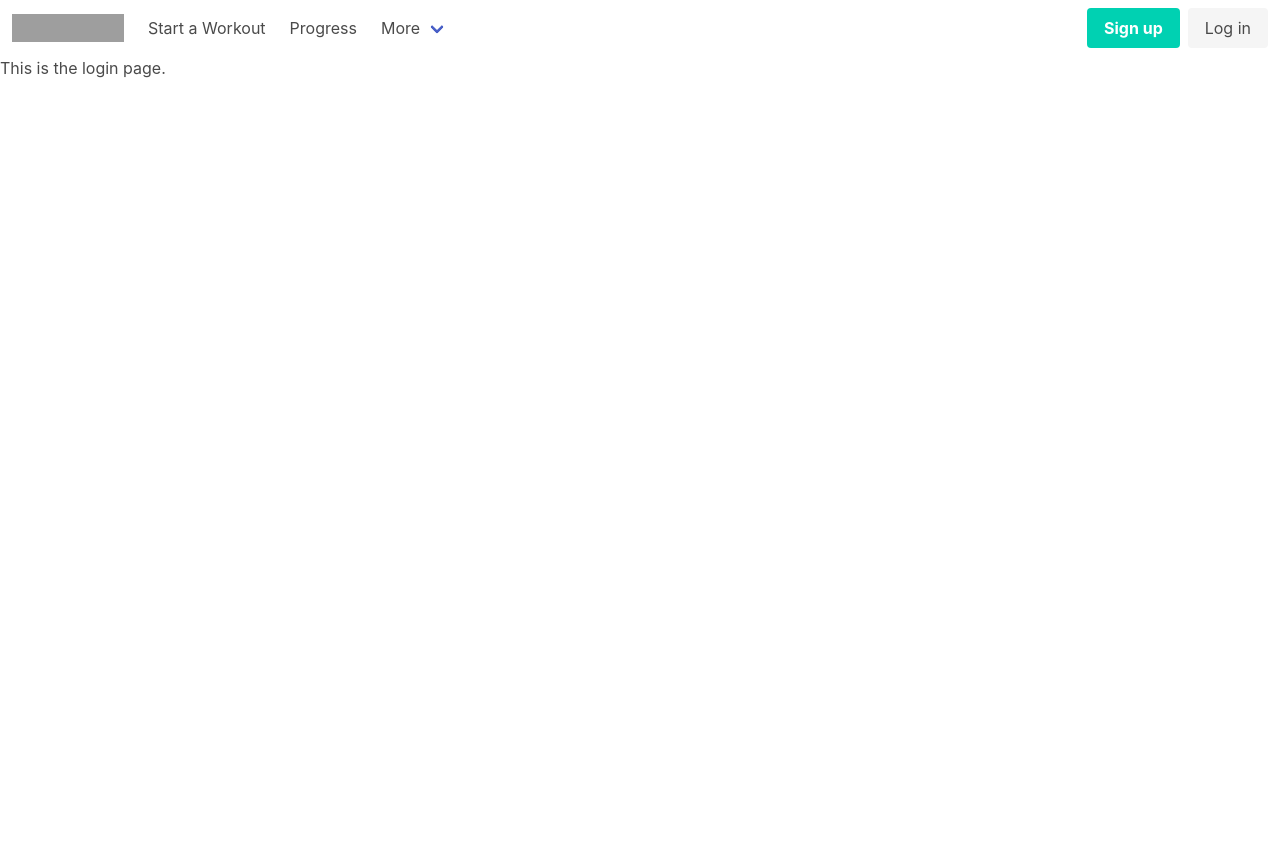
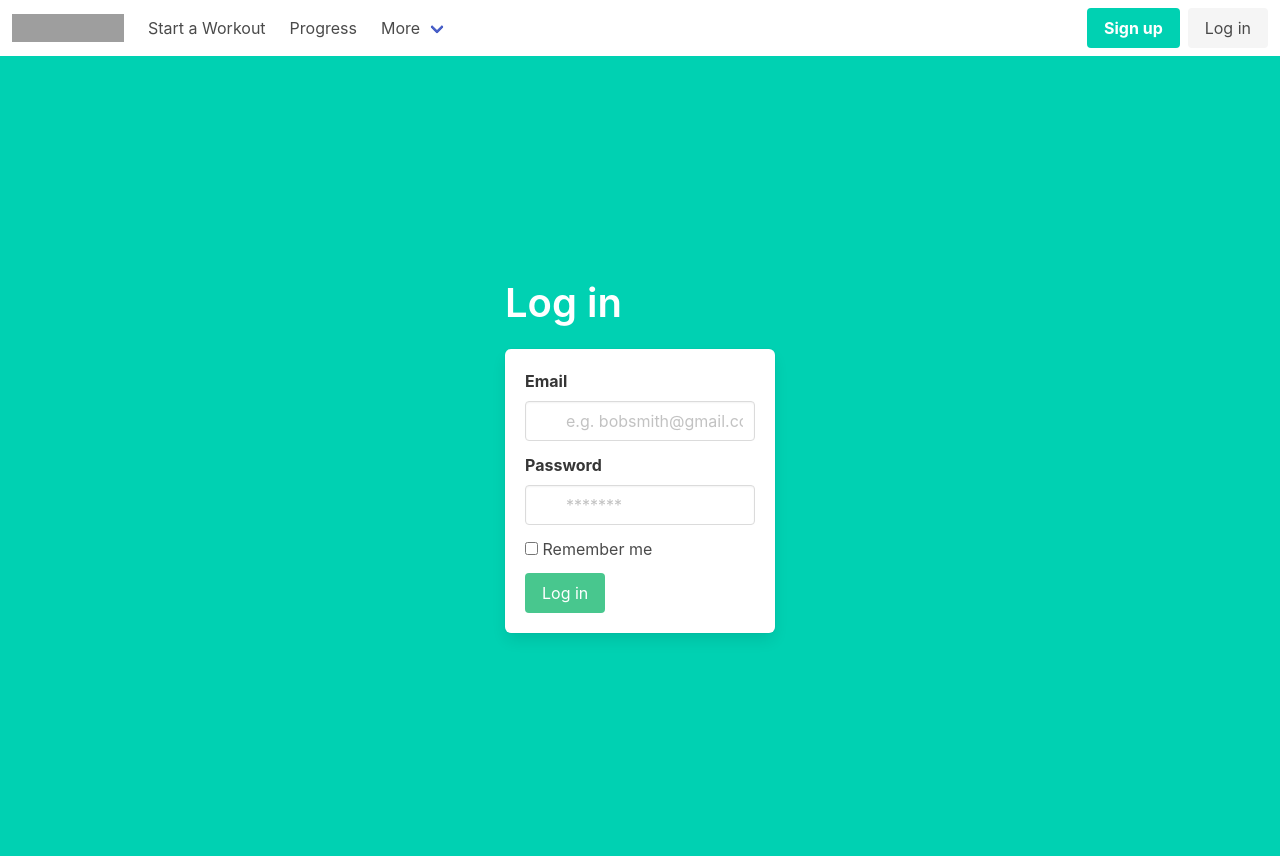
Before and after one commit to dbolger/Strengthy, a Flask app: page /login in a window 1280 px wide. Before the commit the page ends 78 px from the top, so only its background shows below. Run offline with Flask 2, Linux system fonts and the light colour scheme; grey boxes are pictures that could not be loaded.

Commit message:
Add login/register HTML

```diff
--- a/app/templates/user/login.html
+++ b/app/templates/user/login.html
@@ -61,8 +61,52 @@
 
         <!-- Actual content -->
         {% block content %}{% endblock %}
-        <p>This is the login page.</p>
-
+        <div class="login">
+            <div class="form">
+                <section class="hero is-primary is-fullheight">
+                    <div class="hero-body">
+                        <div class="container">
+                            <div class="columns is-centered">
+                                <div class="column is-5-tablet is-4-desktop is-3-widescreen">
+                                    <h1 class="title is-2">Log in</h1>
+                                    <form action="" class="box">
+                                        <div class="field">
+                                            <label for="" class="label">Email</label>
+                                            <div class="control has-icons-left">
+                                                <input type="email" placeholder="e.g. bobsmith@gmail.com" class="input" required>
+                                                <span class="icon is-small is-left">
+                                                    <i class="fa fa-envelope"></i>
+                                                </span>
+                                            </div>
+                                        </div>
+                                        <div class="field">
+                                            <label for="" class="label">Password</label>
+                                            <div class="control has-icons-left">
+                                                <input type="password" placeholder="*******" class="input" required>
+                                                <span class="icon is-small is-left">
+                                                    <i class="fa fa-lock"></i>
+                                                </span>
+                                            </div>
+                                        </div>
+                                        <div class="field">
+                                            <label for="" class="checkbox">
+                                                <input type="checkbox">
+                                                Remember me
+                                            </label>
+                                        </div>
+                                        <div class="field">
+                                            <button class="button is-success">
+                                                Log in
+                                            </button>
+                                        </div>
+                                    </form>
+                                </div>
+                            </div>
+                        </div>
+                    </div>
+                </section>
+            </div>
+        </div>
         <!-- TODO: footer -->
     </body>
 </html>
```
Also changed, not shown: app/templates/user/register.html (+40 -2 lines).
